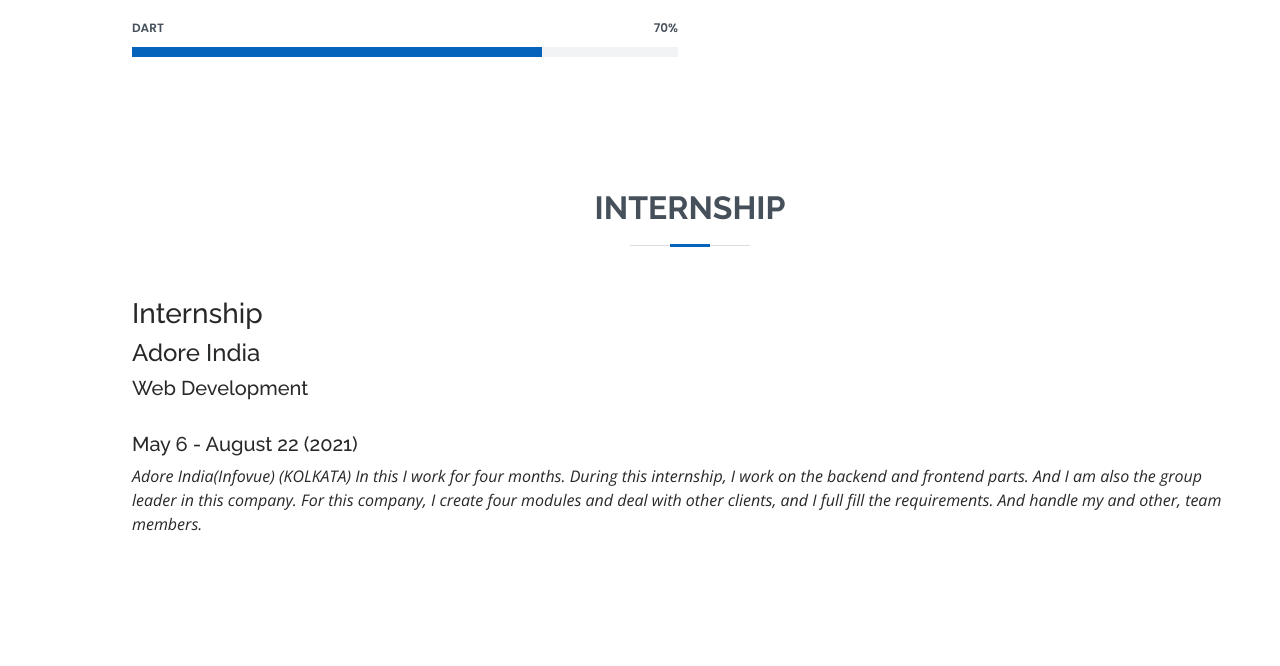
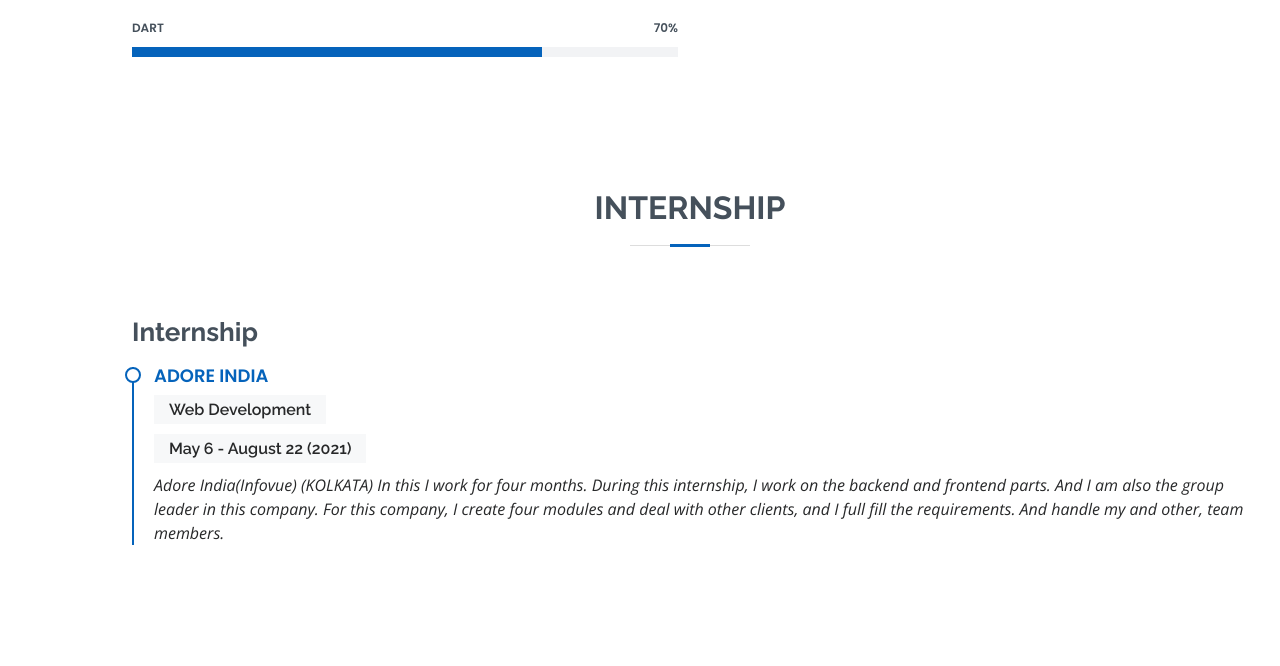
Before and after one commit to impruthvi/portfolio, a plain HTML site: page index.html in a window 1280 px wide. Shown: the part 1708-2374 px from the top of the page. Drawn offline with nearby package versions, Linux system fonts and the light colour scheme.

Commit message:
updated👍

```diff
--- a/index.html
+++ b/index.html
@@ -40,6 +40,7 @@
             <ul>
                 <li><a href="#hero" class="nav-link scrollto active"><i class="bx bx-home"></i> <span>Home</span></a></li>
                 <li><a href="#about" class="nav-link scrollto"><i class="bx bx-user"></i> <span>About</span></a></li>
+                <li><a href="#skills" class="nav-link scrollto"><i class="bx bx-book"></i> <span>Skills</span></a></li>
                 <li><a href="#internship" class="nav-link scrollto"><i class="bx bx-laptop"></i> <span>Internship</span></a></li>
                 <li><a href="#resume" class="nav-link scrollto"><i class="bx bx-file-blank"></i> <span>Resume</span></a></li>
                 <li><a href="#contact" class="nav-link scrollto"><i class="bx bx-envelope"></i> <span>Contact</span></a></li>
@@ -197,7 +198,7 @@
 
         <!-- ======= About Section ======= -->
         <!-- ======= Resume Section ======= -->
-        <section id="internship" class="internship">
+        <section id="internship" class="resume">
             <div class="container" data-aos="fade-up">
 
                 <div class="section-title">
@@ -206,8 +207,8 @@
 
                 <div class="row">
                     <div class="col-lg-12">
-                        <h3 class="internship-title">Internship</h3>
-                        <div class="internship-item">
+                        <h3 class="resume-title">Internship</h3>
+                        <div class="resume-item">
                             <h4>Adore India</h4>
                             <h5>Web Development </h5><br>
                             <h5>May 6 - August 22 (2021)</h5>
```
